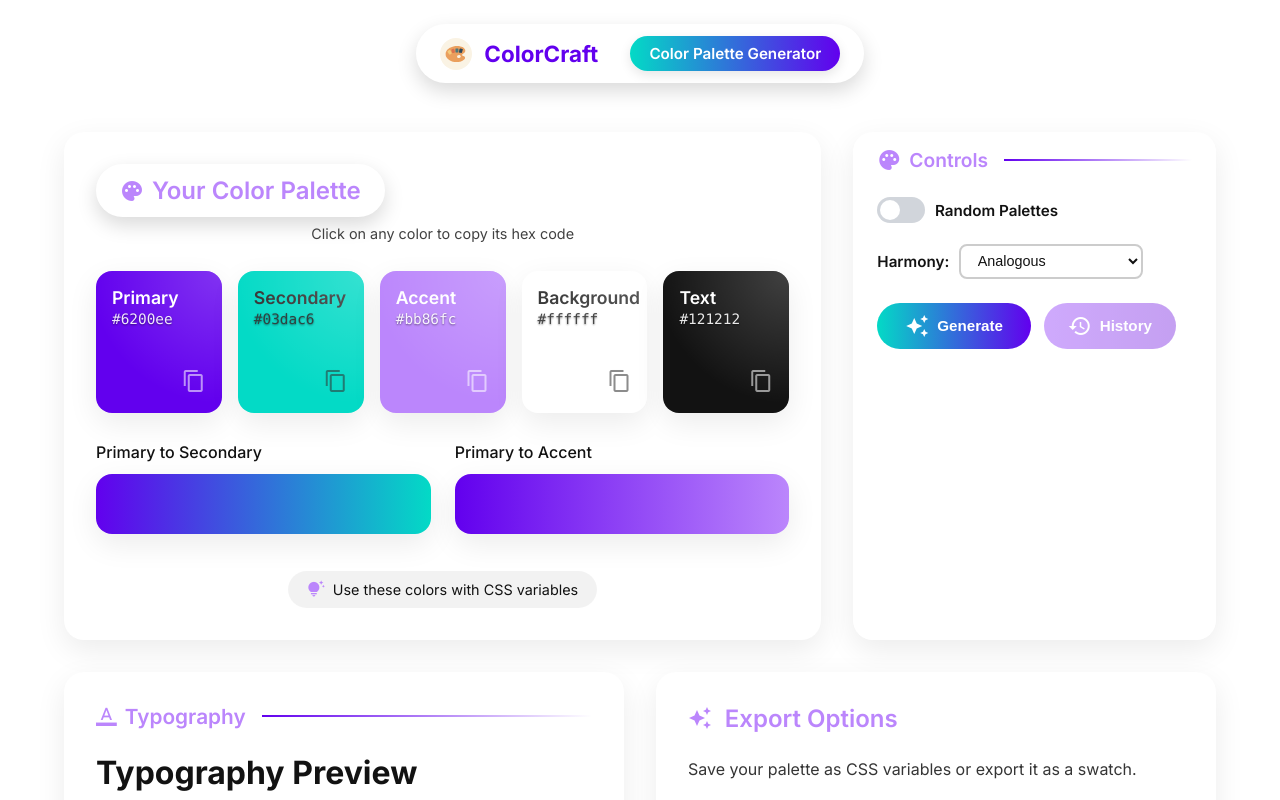
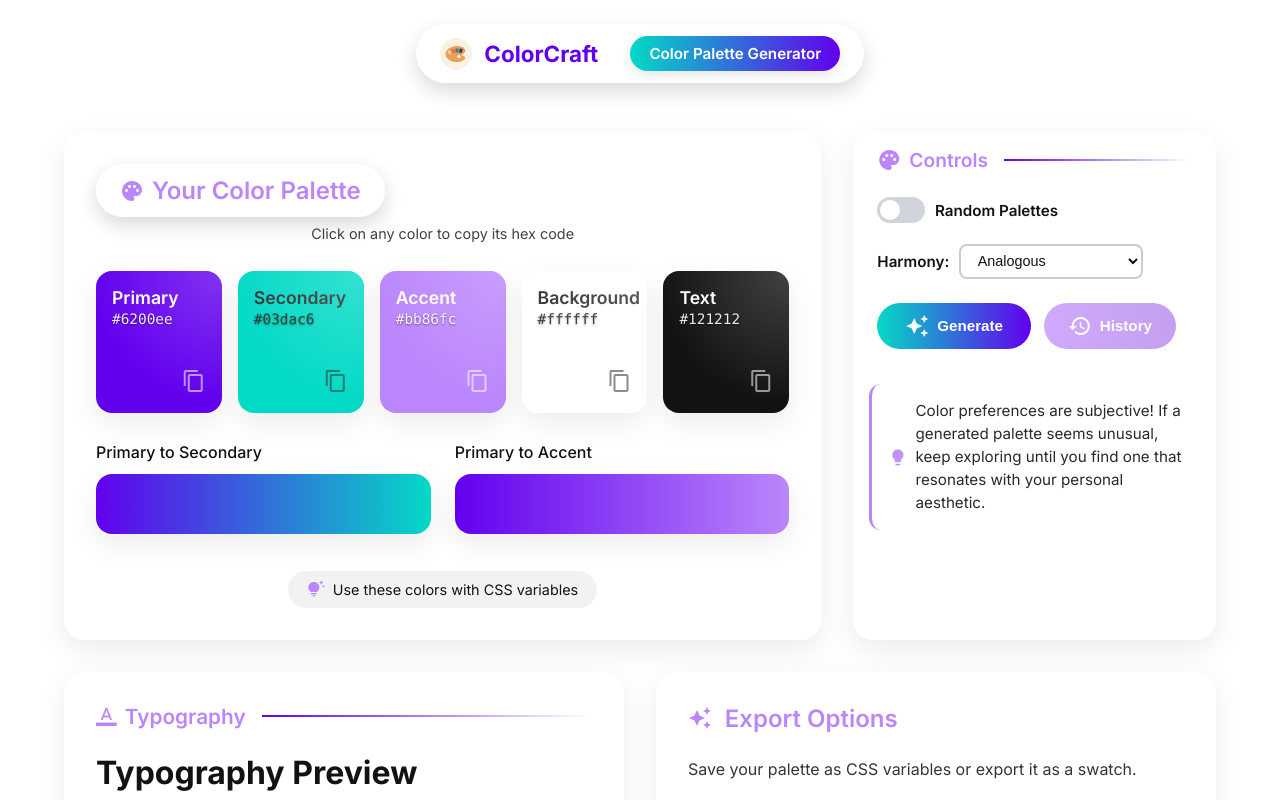
Before and after one commit to AvisharSharan/ColorCraft, a React (Vite) app: page / in a window 1280 px wide. Shown: the top 800 px of the page. Built offline with nearby package versions, Linux system fonts and the light colour scheme.

Commit message:
Add a friendly note about color preferences to Toolbar component

```diff
--- a/src/components/Toolbar.jsx
+++ b/src/components/Toolbar.jsx
@@ -96,6 +96,9 @@ const Toolbar = ({
 
         </div>
       </div>
+      <div className="palette-note">
+        <p><span className="material-icons">lightbulb</span> Color preferences are subjective! If a generated palette seems unusual, keep exploring until you find one that resonates with your personal aesthetic.</p>
+      </div>
     </div>
   );
 };
--- a/src/styles/Toolbar.css
+++ b/src/styles/Toolbar.css
@@ -219,6 +219,31 @@
   cursor: not-allowed;
 }
 
+
+.palette-note {
+  margin: 1rem;
+  padding: 1rem;
+  background-color: rgba(255, 255, 255, 0.1);
+  border-radius: 12px;
+  border-left: 3px solid var(--accent);
+}
+
+.palette-note p {
+  margin: 0;
+  font-size: 0.95rem;
+  line-height: 1.5;
+  color: var(--text);
+  opacity: 0.9;
+  display: flex;
+  align-items: center;
+  gap: 0.5rem;
+}
+
+.palette-note .material-icons {
+  color: var(--accent);
+  font-size: 1.2rem;
+}
+
 /* Responsive adjustments */
 @media (max-width: 576px) {
   .toolbar-row {
```
